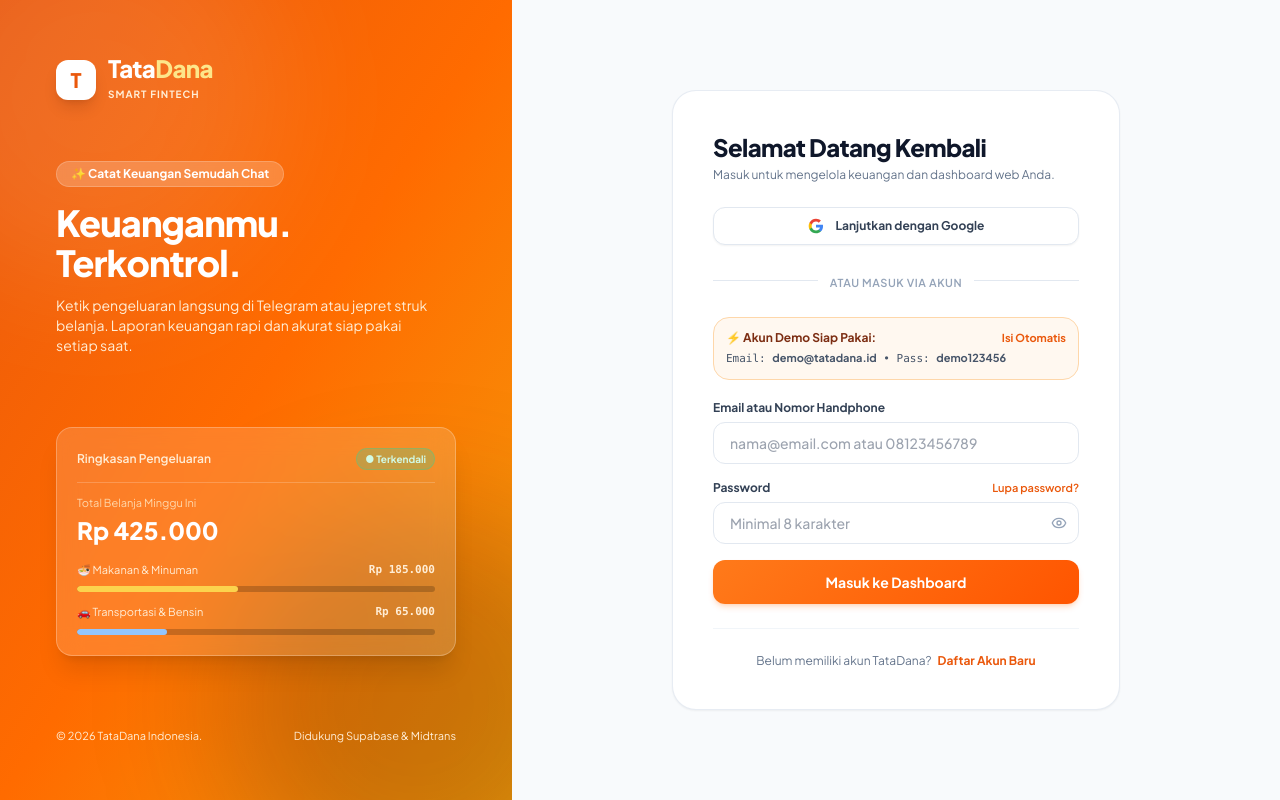
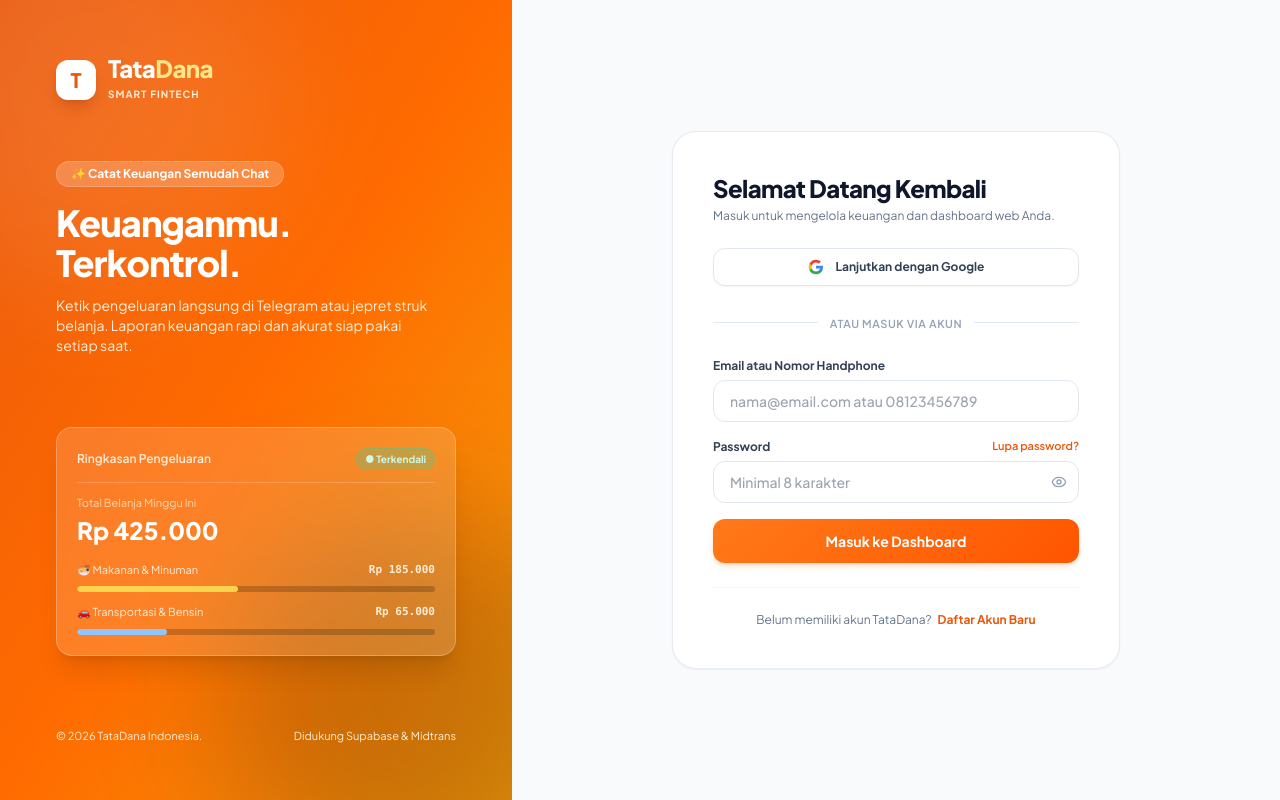
Before and after one commit to hanzzfeeder-png/tatadana, a FastAPI app: page /login in a window 1280 px wide. Run offline with FastAPI, Linux system fonts and the light colour scheme; some libraries are stand-ins or nearby versions.

Commit message:
refactor(auth): remove demo credentials component from login page

```diff
--- a/templates/auth/login.html
+++ b/templates/auth/login.html
@@ -110,17 +110,6 @@
                 </span>
             </div>
 
-            <!-- Quick Demo Credentials Helper -->
-            <div class="p-3 mb-5 rounded-2xl bg-orange-50/80 border border-orange-200 text-xs text-slate-700">
-                <div class="flex items-center justify-between font-bold text-orange-900 mb-1">
-                    <span class="flex items-center gap-1.5">⚡ Akun Demo Siap Pakai:</span>
-                    <button type="button" onclick="fillDemoCredentials()" class="text-orange-600 hover:underline text-[11px]">Isi Otomatis</button>
-                </div>
-                <div class="text-[11px] text-slate-600 font-mono">
-                    Email: <b>demo@tatadana.id</b> • Pass: <b>demo123456</b>
-                </div>
-            </div>
-
             <!-- Login Form -->
             <form id="login-form" onsubmit="handleLoginSubmit(event)" class="space-y-4">
                 <div>
@@ -179,11 +168,6 @@
         if (window.lucide) window.lucide.createIcons();
     }
 
-    function fillDemoCredentials() {
-        document.getElementById("login-identifier").value = "demo@tatadana.id";
-        document.getElementById("login-password").value = "demo123456";
-    }
-
     function handleGoogleOAuthMock() {
         showToast("Menghubungkan ke Google OAuth...", "info");
         setTimeout(() => {
```
Also changed, not shown: tests/test_stage7_auth_onboarding.py (+2 -0 lines).
